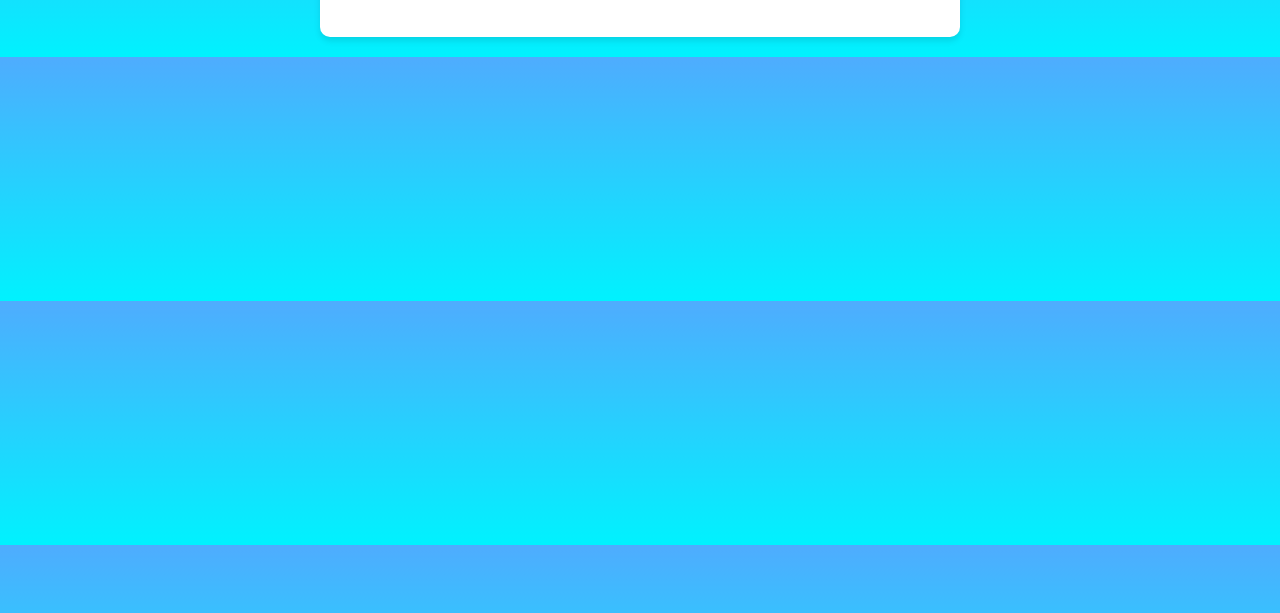
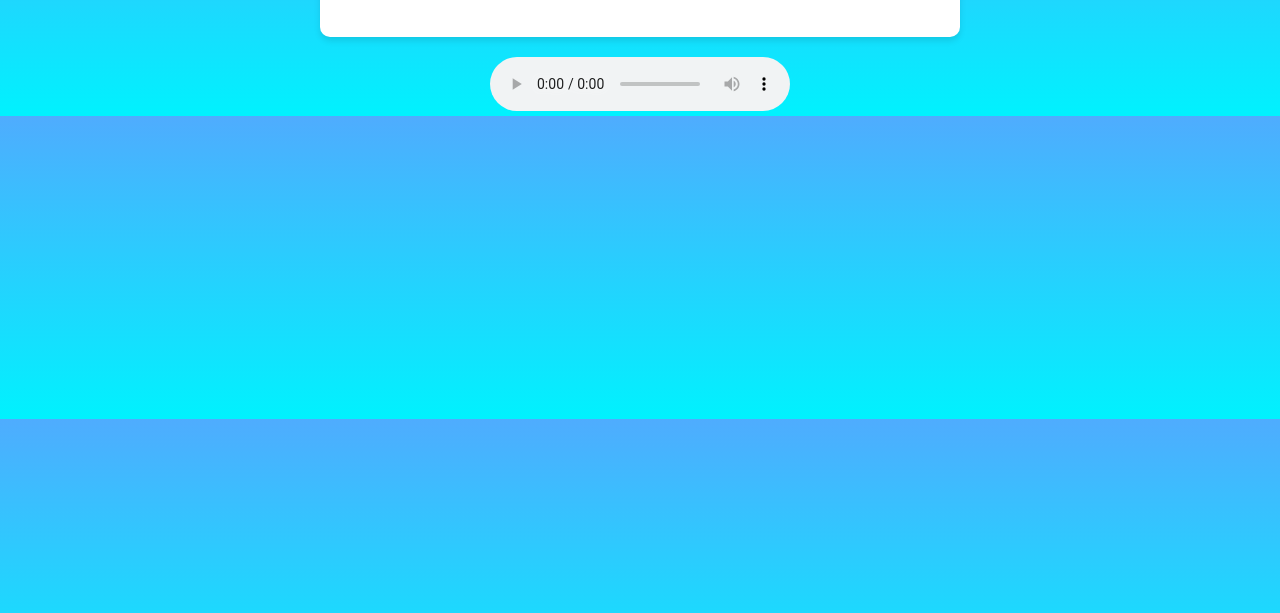
Before and after one commit to nir-maker/b, a plain HTML site: page index.html in a window 1280 px wide. Shown: the part 187-800 px from the top of the page. Drawn offline with Linux system fonts and the light colour scheme.

Commit message:
Update index.html

```diff
--- a/index.html
+++ b/index.html
@@ -2,8 +2,6 @@
 <html lang="he">
 <head>
   <meta charset="UTF-8">
-  <!-- הוספת תג viewport להתאמה מלאה לנייד -->
-  <meta name="viewport" content="width=device-width, initial-scale=1.0">
   <title>משחק - חורבן יהודה בידי בבל</title>
   <link rel="stylesheet" href="style.css">
 </head>
@@ -36,6 +34,9 @@
     </div>
   </div>
 
+  <!-- נגן שמע גלובלי – מופיע בכל המסכים ולא מוסתר -->
+  <audio id="background-audio" controls loop></audio>
+
   <script src="script.js"></script>
 </body>
 </html>
```
